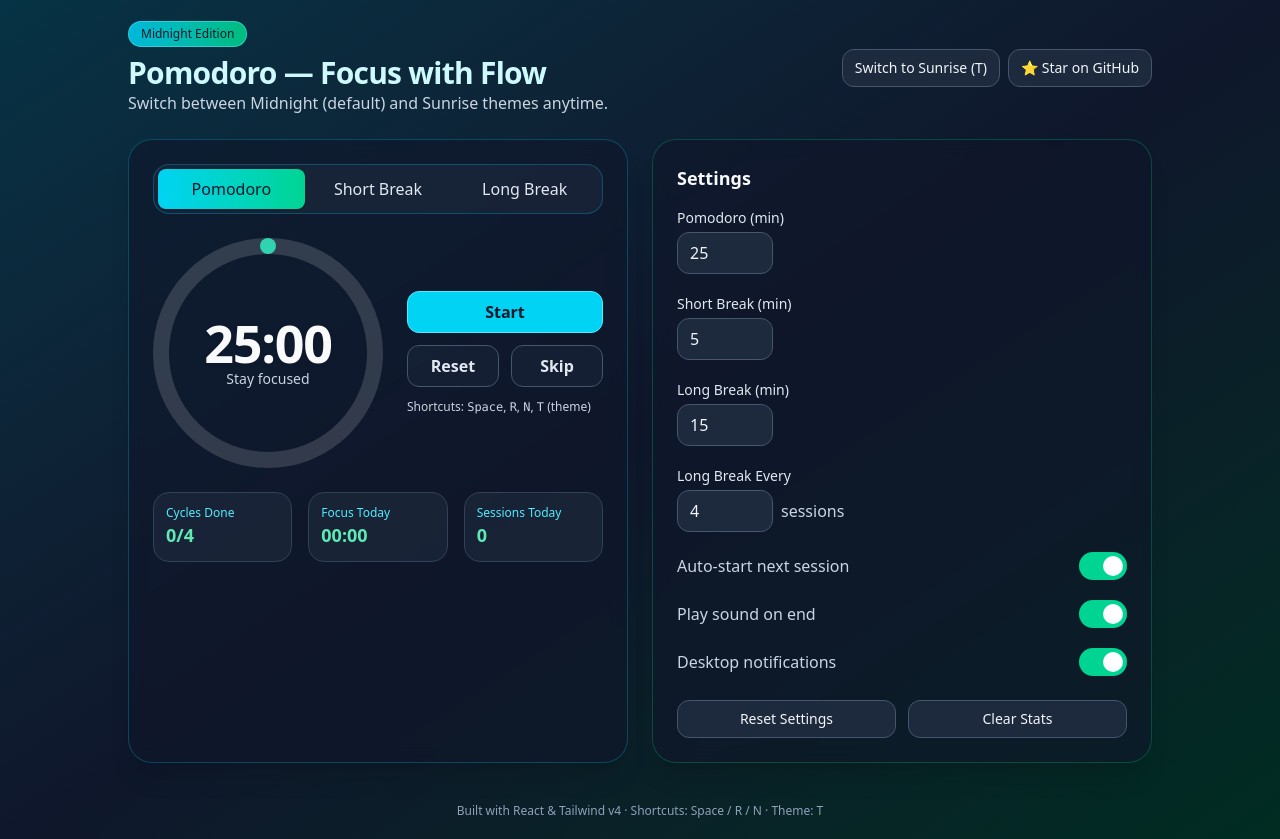
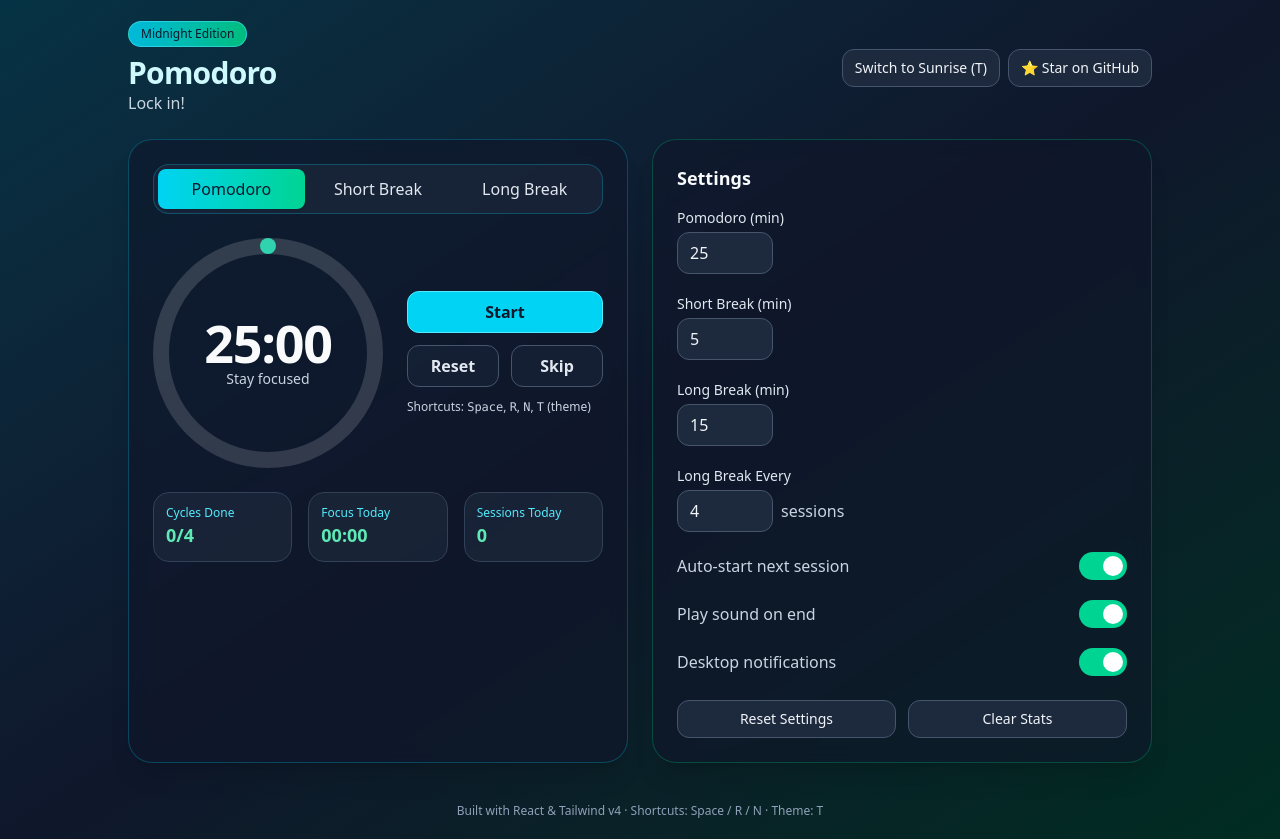
Before and after one commit to kyaw-nyc/pomox, a React (Vite) app: page / in a window 1280 px wide. Built offline with nearby package versions, Linux system fonts and the light colour scheme.

Commit message:
Update App.jsx

```diff
--- a/src/App.jsx
+++ b/src/App.jsx
@@ -360,8 +360,8 @@
         ) : (
           <div className={themeObj.headerBadge}><span>Midnight Edition</span></div>
         )}
-        <h1 className={themeObj.h1}>Pomodoro — Focus with Flow</h1>
-        <p className={themeObj.sub}>Switch between Midnight (default) and Sunrise themes anytime.</p>
+        <h1 className={themeObj.h1}>Pomodoro</h1>
+        <p className={themeObj.sub}>Lock in!</p>
       </div>
       <div className="flex flex-wrap gap-2">
         <button onClick={onToggleTheme} className={themeObj.switcher}>
```
